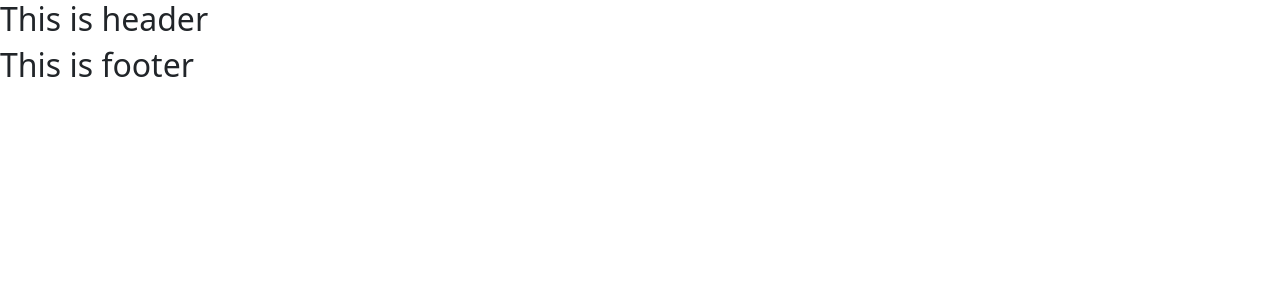
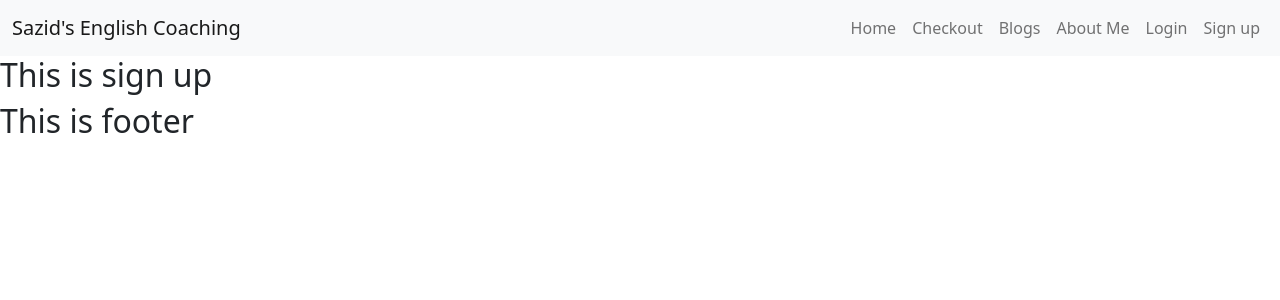
Before and after one commit to Sazid99246/independent-service-provider, a React (Create React App) app: page /signup in a window 1280 px wide. Shown: the top 300 px of the page. Built offline with nearby package versions, Linux system fonts and the light colour scheme.

Commit message:
created all routes and completed headerr

```diff
--- a/src/App.js
+++ b/src/App.js
@@ -1,9 +1,15 @@
 import 'bootstrap/dist/css/bootstrap.min.css';
 import { Route, Routes } from 'react-router-dom';
 import './App.css';
+import About from './Pages/About/About';
+import Blogs from './Pages/Blogs/Blogs';
+import Checkout from './Pages/Checkout/Checkout';
 import Home from './Pages/Home/Home/Home';
+import Login from './Pages/Login/Login';
+import NotFound from './Pages/NotFound/NotFound';
 import Footer from './Pages/Shared/Footer/Footer';
 import Header from './Pages/Shared/Header/Header';
+import SignUp from './Pages/SignUp/SignUp';
 
 function App() {
   return (
@@ -11,6 +17,13 @@ function App() {
       <Header/>
       <Routes>
         <Route path='/' element={<Home/>}></Route>
+        <Route path='/home' element={<Home/>}></Route>
+        <Route path='/checkout' element={<Checkout/>}></Route>
+        <Route path='/blogs' element={<Blogs/>}></Route>
+        <Route path='/about' element={<About/>}></Route>
+        <Route path='/login' element={<Login/>}></Route>
+        <Route path='/signup' element={<SignUp/>}></Route>
+        <Route path='*' element={<NotFound/>}></Route>
       </Routes>
       <Footer/>
     </div>
--- /dev/null
+++ b/src/Pages/About/About.js
@@ -0,0 +1,11 @@
+import React from 'react';
+
+const About = () => {
+    return (
+        <div>
+            <h2>This is about</h2>
+        </div>
+    );
+};
+
+export default About;
--- /dev/null
+++ b/src/Pages/Blogs/Blogs.js
@@ -0,0 +1,11 @@
+import React from 'react';
+
+const Blogs = () => {
+    return (
+        <div>
+            <h2>This is blogs</h2>
+        </div>
+    );
+};
+
+export default Blogs;
--- /dev/null
+++ b/src/Pages/Checkout/Checkout.js
@@ -0,0 +1,11 @@
+import React from 'react';
+
+const Checkout = () => {
+    return (
+        <div>
+            <h2>This is checkout</h2>
+        </div>
+    );
+};
+
+export default Checkout;
--- /dev/null
+++ b/src/Pages/Login/Login.js
@@ -0,0 +1,11 @@
+import React from 'react';
+
+const Login = () => {
+    return (
+        <div>
+            <h2>This is login</h2>
+        </div>
+    );
+};
+
+export default Login;
--- /dev/null
+++ b/src/Pages/NotFound/NotFound.js
@@ -0,0 +1,11 @@
+import React from 'react';
+
+const NotFound = () => {
+    return (
+        <div>
+            <h2>Sorry, the page you are looking is not found</h2>
+        </div>
+    );
+};
+
+export default NotFound;
--- a/src/Pages/Shared/Header/Header.js
+++ b/src/Pages/Shared/Header/Header.js
@@ -1,9 +1,32 @@
 import React from 'react';
+import { Container, Nav, Navbar } from 'react-bootstrap';
+import { Link } from 'react-router-dom';
 
 const Header = () => {
     return (
         <div>
-            <h2>This is header</h2>
+            <Navbar bg="light" expand="lg">
+                <Container fluid>
+                    <Navbar.Brand href="#">Sazid's English Coaching</Navbar.Brand>
+                    <Navbar.Toggle aria-controls="navbarScroll" />
+                    <Navbar.Collapse id="navbarScroll">
+                        <Nav
+                            className="me-auto my-2 my-lg-0"
+                            style={{ maxHeight: '100px' }}
+                            navbarScroll
+                        >
+                        </Nav>
+                        <Nav className="d-flex">
+                            <Nav.Link as={Link} to="/">Home</Nav.Link>
+                            <Nav.Link as={Link} to="/checkout">Checkout</Nav.Link>
+                            <Nav.Link as={Link} to="/blogs">Blogs</Nav.Link>
+                            <Nav.Link as={Link} to="#action1">About Me</Nav.Link>
+                            <Nav.Link as={Link} to="#action2">Login</Nav.Link>
+                            <Nav.Link as={Link} to="#action2">Sign up</Nav.Link>
+                        </Nav>
+                    </Navbar.Collapse>
+                </Container>
+            </Navbar>
         </div>
     );
 };
--- /dev/null
+++ b/src/Pages/SignUp/SignUp.js
@@ -0,0 +1,11 @@
+import React from 'react';
+
+const SignUp = () => {
+    return (
+        <div>
+            <h2>This is sign up</h2>
+        </div>
+    );
+};
+
+export default SignUp;
```
